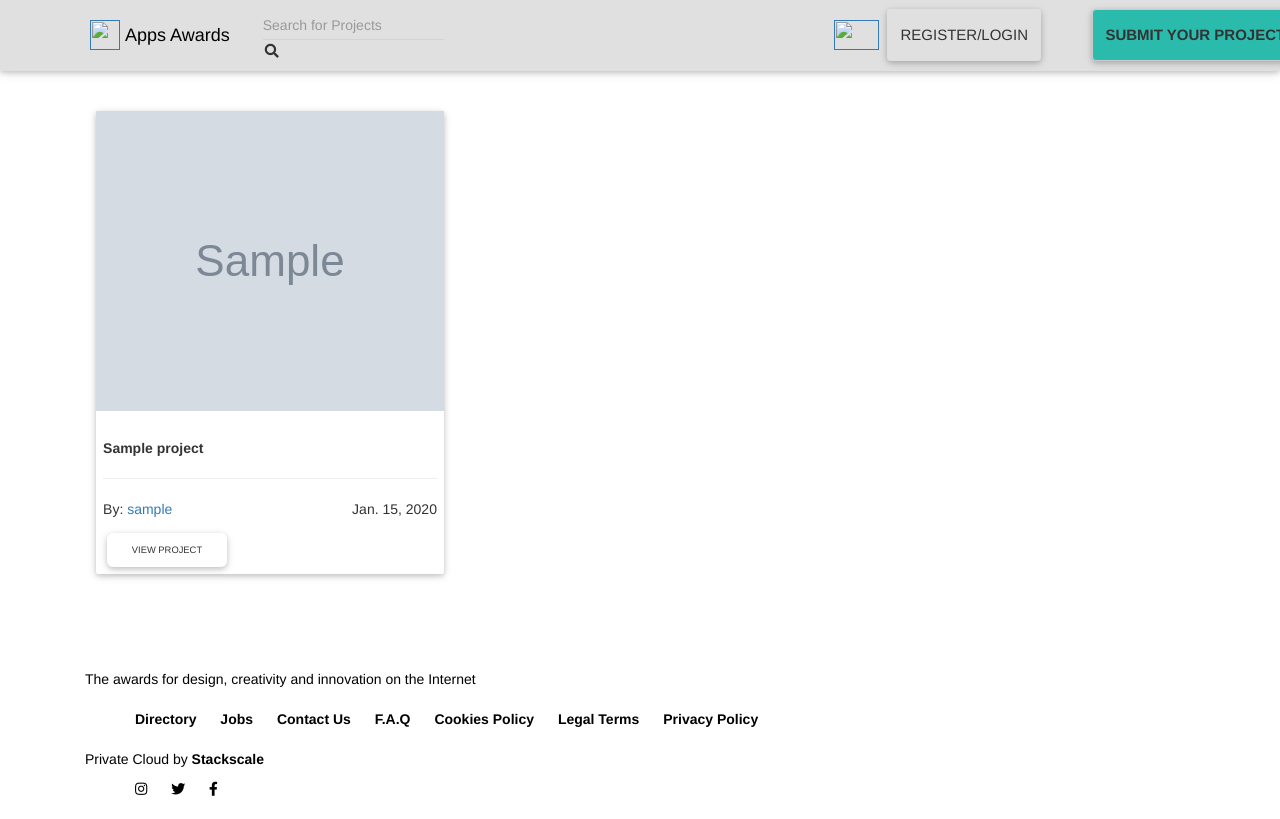
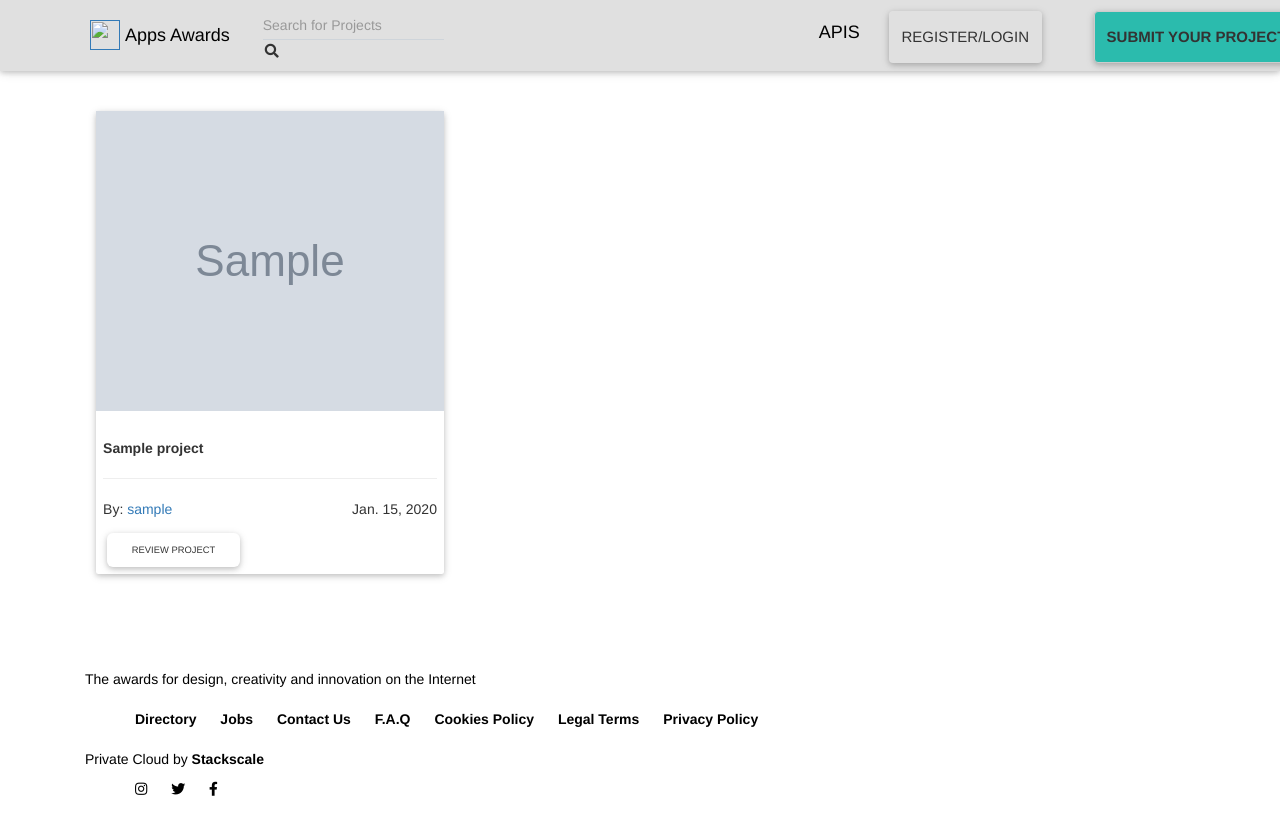
Before and after one commit to lizKimita/App-Awards, a Django app: page / in a window 1280 px wide. Run offline with Django 3.2, Linux system fonts and the light colour scheme; tables that the repository leaves empty hold one stand-in row (values such as "Sample post"); grey boxes marked "Sample" are stand-in pictures; some libraries are stand-ins or nearby versions; some web fonts are replaced.

Commit message:
adding APIs link to the navbar

```diff
--- a/projects_awards/templates/navbar.html
+++ b/projects_awards/templates/navbar.html
@@ -19,16 +19,21 @@
               </form>
       </div>
       <div class="col-sm-4 col-md-4">
-
         </div>
        <div class="collapse navbar-collapse" id="navbarSupportedContent">
       <ul class="navbar-nav mr-auto">
-          <li class="nav-item active">
-              <a class="nav-link" href=""> <i class="" style="font-size:30px; color: black"></i> </a>
-              </li>
-          <li class="nav-item active">
-            <a class="nav-link" href=""><img src="" alt="" style="width:45px;height:30px;"></i></a>
+        <li class="dropdown">
+              <a class="navbar-brand" style="color:black" href="" data-toggle="dropdown" role="button"></i>APIS</a>
+          <ul class="dropdown-menu" role="menu">
+          <li>
+            <a style="font-size:15px;" href="">User Profiles</a>
           </li>
+          <li>
+            <a style="font-size:15px;" href="/">Projects</a>
+          </li>
+
+          </ul>
+        </li>
 
               {% if user.is_authenticated %}
                 <li class="dropdown">
--- a/projects_awards/templates/projects/home.html
+++ b/projects_awards/templates/projects/home.html
@@ -18,7 +18,8 @@
                         <hr>
                         <p style="float:right">{{project.date}}</p>
                             <p>By: <a href="{% url 'find_user' project.profile %}">{{project.profile}}</a> </p>
-                            <a class="btn btn-lg" href="{{project.url}}" target="_blank">view project</a>
+                            <!-- <a class="btn btn-lg" href="{{project.url}}" target="_blank">view project</a> -->
+                             <a class="btn btn-lg" href="">Review project</a>
 
                     </div>
                 </div>
--- a/projects_awards/urls.py
+++ b/projects_awards/urls.py
@@ -11,6 +11,7 @@ urlpatterns=[
     url(r'^edit_profile/$',views.edit_profile,name = 'edit_profile'),
     url(r'^search/', views.search_results, name='search_results'),
     url(r'^find_user/(?P<username>\w{0,50})/$', views.find_user, name='find_user'),
+    url(r'^review_project/$', views.review_project, name = 'review_project'),
 
 ]
 
--- a/projects_awards/views.py
+++ b/projects_awards/views.py
@@ -87,3 +87,24 @@ def find_user(request,username):
     projects = Projects.objects.filter(profile_id = user)
 
     return render(request, 'projects/find_user.html', {'profile':profile, "projects":projects})
+
+def review_project(request,id):
+    project = Projects.objects.get(id=id)
+    current_user = request.user
+    # reviews = Review.objects.filter(project=projo)
+
+    # if request.method == 'POST':
+    #     reviewform = ReviewForm(request.POST)
+    #     if reviewform.is_valid():
+    #         project_id =int(request.POST.get('review_id'))
+    #         project = Project.objects.get(id = project_id)
+    #         review = reviewform.save(commit=False)
+    #         review.username = request.user
+    #         review.project = project
+    #         review.save()
+    #     return redirect ('review', projo.id)
+    # else:
+    #     reviewform = ReviewForm()
+
+    # print(reviews)
+    return render(request, 'review_project.html',{'project':project, 'current_user': current_user})
```
Also changed, not shown: projects_awards/templates/projects/review_project.html (added).
